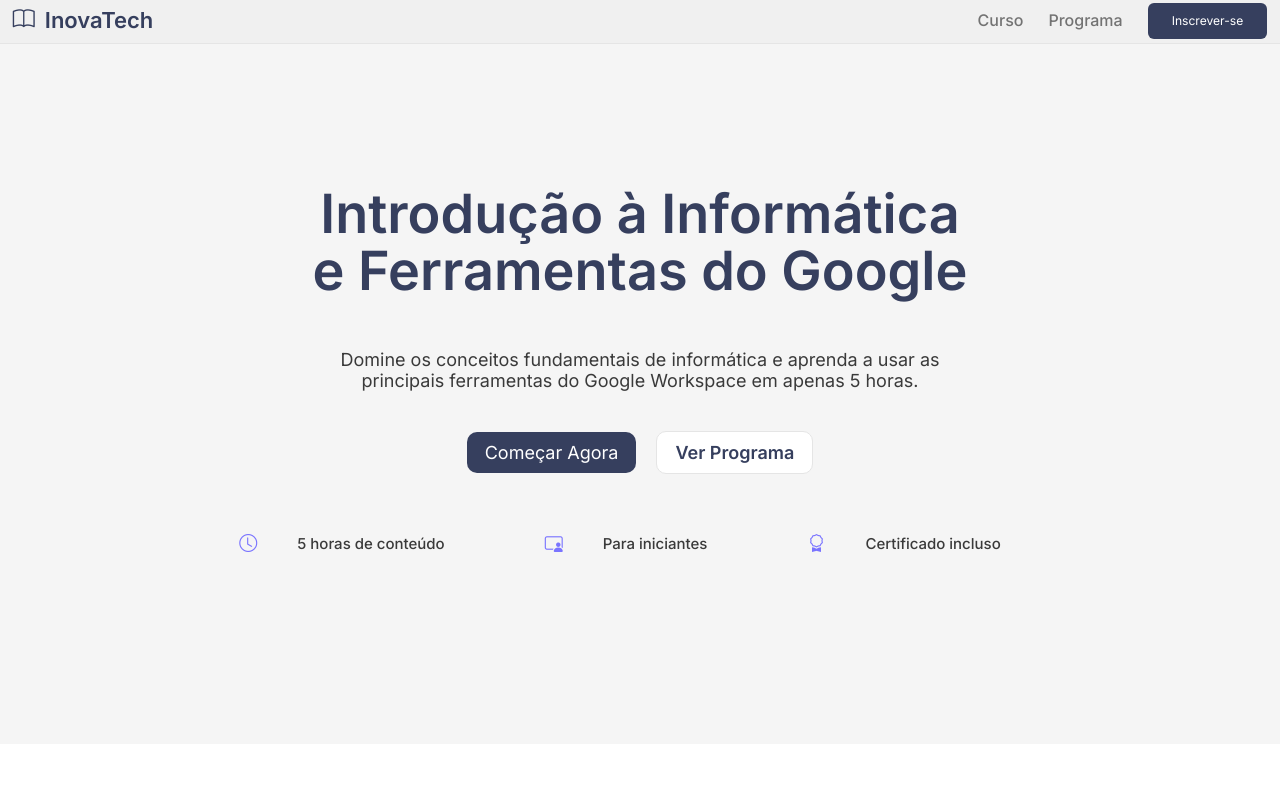
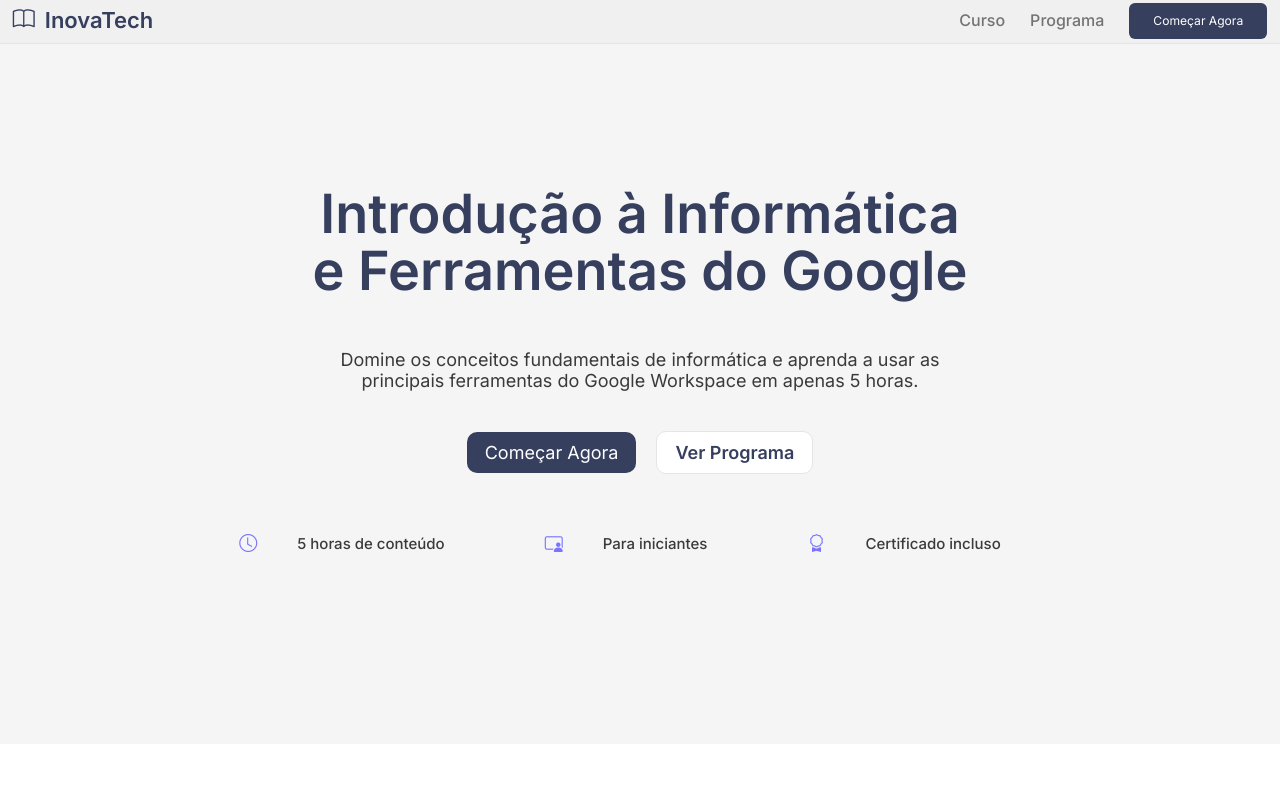
Before and after one commit to Inova-Tech-Br/InovaTech, a plain HTML site: page index.html in a window 1280 px wide. Shown: the top 800 px of the page. Drawn offline with nearby package versions, Linux system fonts and the light colour scheme.

Commit message:
troquei o botão do inscreva-se por começar agora

```diff
--- a/index.html
+++ b/index.html
@@ -39,7 +39,7 @@
           <li><a href="#programa">Programa</a></li>
         </ul>
       </nav>
-      <a href="#" class="btn-inscreva-se">Inscrever-se</a>
+      <a href="#" class="btn-inscreva-se">Começar Agora</a>
     </div><!--menu-area-->
   </div><!--interface-->
 </header>
```
